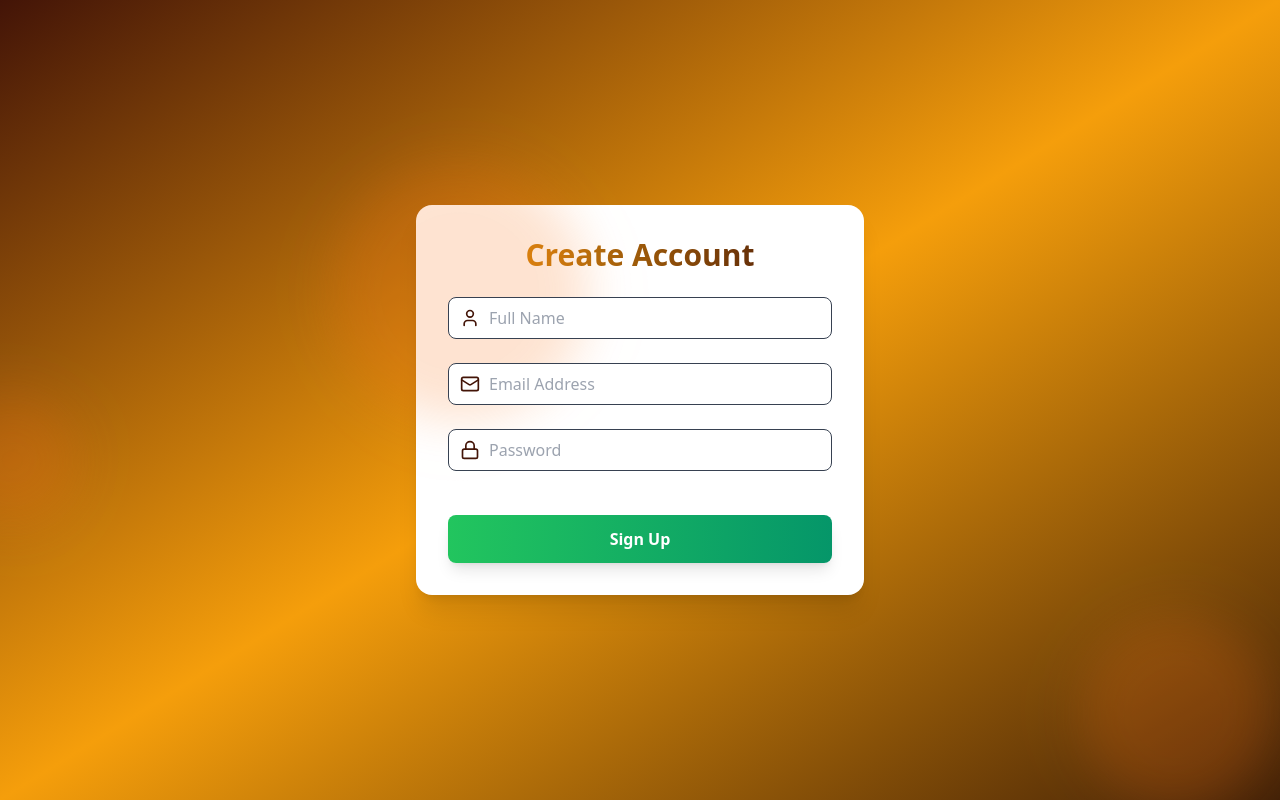
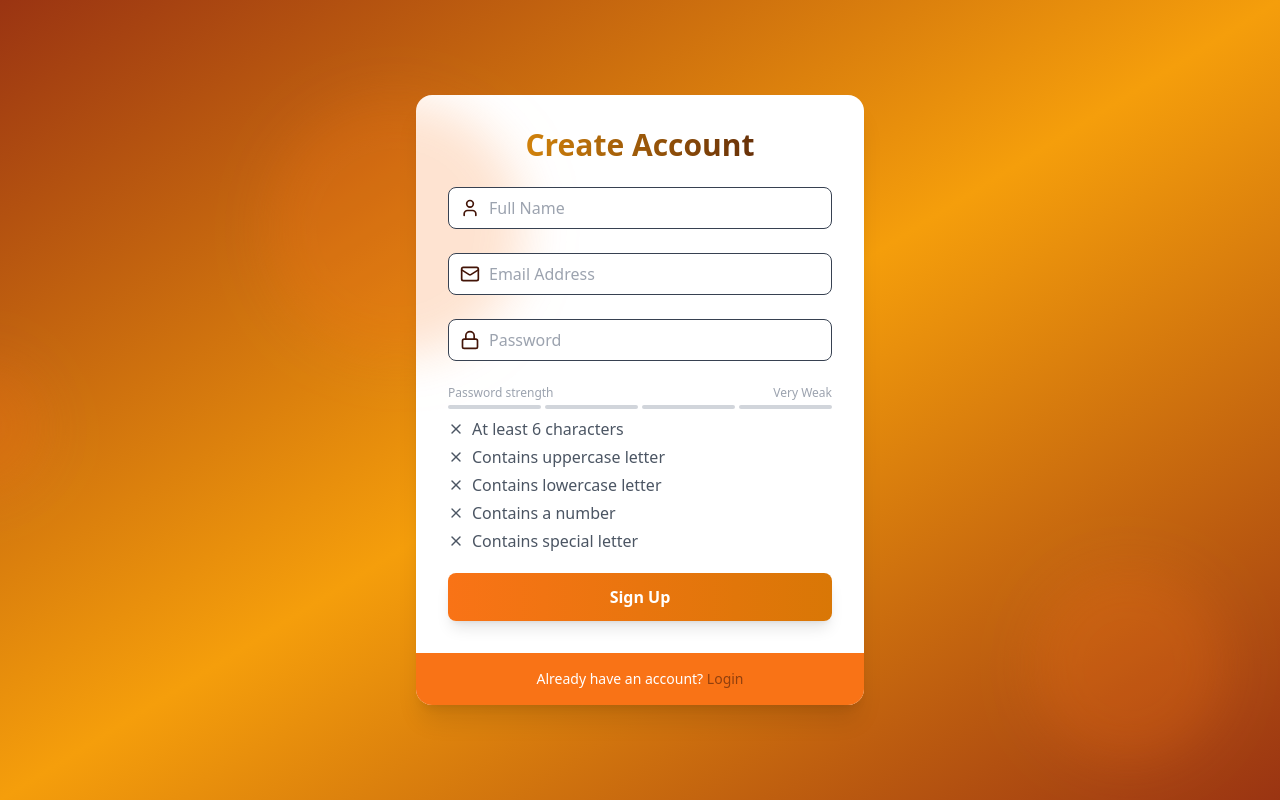
Before and after one commit to aimal1amiri/Authentication, a React (Vite) app in the folder front-end/: page /signup in a window 1280 px wide. Built offline with nearby package versions, Linux system fonts and the light colour scheme.

Commit message:
signup page designing

```diff
--- a/front-end/src/App.jsx
+++ b/front-end/src/App.jsx
@@ -8,7 +8,7 @@ function App() {
 
 
   return (
-    <div className="min-h-screen bg-gradient-to-br from-orange-950 via-amber-500 to-yellow-950 flex items-center justify-center relative overflow-hidden">
+    <div className="min-h-screen bg-gradient-to-br from-orange-800 via-amber-500 to-orange-800 flex items-center justify-center relative overflow-hidden">
 
       <FloatingShape color="bg-orange-500" size="w-64 h-64" top="-5%" left="10%" delay={0} />
       <FloatingShape color="bg-orange-500" size="w-48 h-48" top="70%" left="80%" delay={5} />
--- /dev/null
+++ b/front-end/src/components/PasswordStrengthMeter.jsx
@@ -0,0 +1,72 @@
+import { Check, X } from 'lucide-react';
+import React from 'react'
+
+const PasswordRule = ({password}) => {
+    const rule=[
+        {label: "At least 6 characters", met: password.length >= 6},
+        {label:"Contains uppercase letter",met: /[A-Z]/.test(password) },
+        {label:"Contains lowercase letter", met:/[a-z]/.test(password)},
+        {label:"Contains a number", met:/\d/.test(password)},
+        {label:"Contains special letter", met:/[^A-Za-z0-9]/.test(password)},
+    ];
+
+    return (
+        <div className='mt-2 space-y-1'>
+        {rule.map((item) =>(
+            <div key={item.label} className='flex items-center test-xs'>
+                {item.met ? (<Check className='size-4 text-orange-500 mr-2' />) : ( <X className='size-4 text-gray-600 mr-2'/>)}
+                <span className={item.met ? 'text-orange-500' : 'text-gray-600'}>
+                    {item.label}
+                </span>
+            </div>
+        ))}
+        </div>
+    );
+};
+
+const PasswordStrengthMeter = ({password}) => {
+    const getStrength = (pass) => {
+        let stregnth =0 ;
+        if(pass.length >= 6) stregnth++;
+        if(pass.match(/[a-z]/) && pass.match(/[A-Z]/)) stregnth++;
+        if(pass.match(/\d/)) stregnth++;
+        if(pass.match(/[^a-zA-Z\d]/)) stregnth++;
+
+        return stregnth;
+    };
+    const stregnth = getStrength(password);
+
+    const getColor = (stregnth) => {
+        if(stregnth === 0) return "bg-red-500";
+        if(stregnth === 1) return "bg-red-400";
+        if(stregnth === 2) return "bg-yellow-500";
+        if(stregnth === 3) return "bg-yellow-300";
+        return "bg-amber-500"
+    };
+
+    const getStrengthText = (stregnth) =>{
+        if(stregnth === 0) return "Very Weak";
+        if(stregnth === 1) return "Weak";
+        if(stregnth === 2) return "Fair";
+        if(stregnth === 3) return "Good";
+        return "Strong";
+    };
+
+  return (
+    <div className='mt-2 '>
+        <div className='flex justify-between items-center mb-1'>
+            <span className='text-xs text-gray-400'> Password strength</span>
+            <span className='text-xs text-gray-400'> {getStrengthText(stregnth)}</span>
+
+        </div>
+        <div className='flex space-x-1'>
+            {[...Array(4)].map((_, index) => (
+                <div key={index} className={`h-1 w-1/4 rounded-full transition-colors duration-300 ${index < stregnth ? getColor(stregnth) : "bg-gray-300"}`} />
+            ))}
+        </div>
+        <PasswordRule password={password} />
+    </div>
+  )
+};
+
+export default PasswordStrengthMeter
--- a/front-end/src/pages/SignUpPage.jsx
+++ b/front-end/src/pages/SignUpPage.jsx
@@ -2,6 +2,8 @@ import { useState } from 'react'
 import { motion} from "framer-motion";
 import {User, Mail, Lock} from "lucide-react";
 import Input from "../components/Input";
+import { Link } from 'react-router-dom';
+import PasswordStrengthMeter from '../components/PasswordStrengthMeter';
 
 const SignUpPage = () => {
 
@@ -26,13 +28,21 @@ const SignUpPage = () => {
           <Input icon={Mail} type='email' placeholder='Email Address' value={email} onChange={(e) => setEmail(e.target.value)} />
           <Input icon={Lock} type='password' placeholder='Password' value={password} onChange={(e) => setPassword(e.target.value)} />
 
-          <motion.button className='mt-5 w-full py-3 px-4 bg-gradient-to-r from-green-500 to-emerald-600 text-white font-bold rounded-lg shadow-lg
-          hover:from-green-500 hover:to-emerald-700 focus:outline-none focus:ring-2 focus:ring-green-500 focus:ring-offset-2 focus:ring-offset-gray-900 transition duration-200'
+          <PasswordStrengthMeter password={password} />
+
+          <motion.button className='mt-5 w-full py-3 px-4 bg-gradient-to-r from-orange-500 to-amber-600 text-white font-bold rounded-lg shadow-lg
+          hover:from-orange-500 hover:to-amber-600 focus:outline-none focus:ring-2 focus:ring-orange-500 focus:ring-offset-2  transition duration-200'
           whileHover={{scale:1.02}} whileTap={{scale:0.98}} type='submit'> Sign Up
 
           </motion.button>
 
         </form>
+      </div>
+      <div className='px-8 py-4 bg-orange-500 bg-opacity-100 flex justify-center'>
+        <p className='text-sm text-white'>
+          Already have an account? {""}
+          <Link to={"/login"} className='text-amber-800 hover:underline'>  Login </Link>
+        </p>
       </div>
 
     </motion.div>
```
